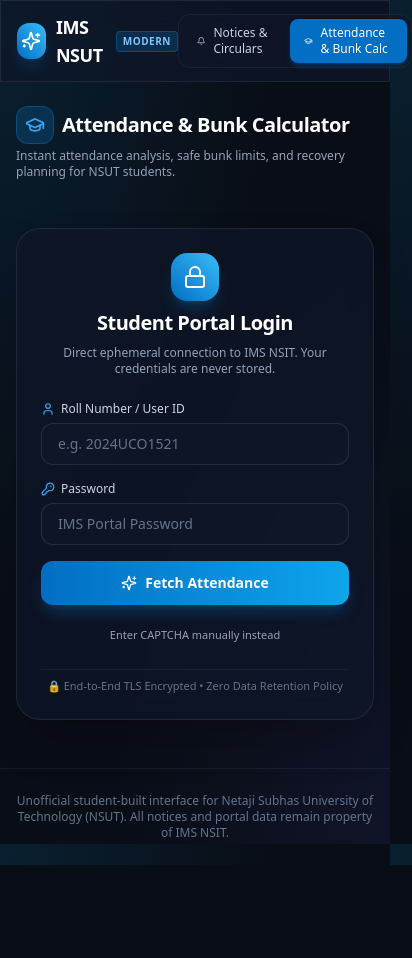
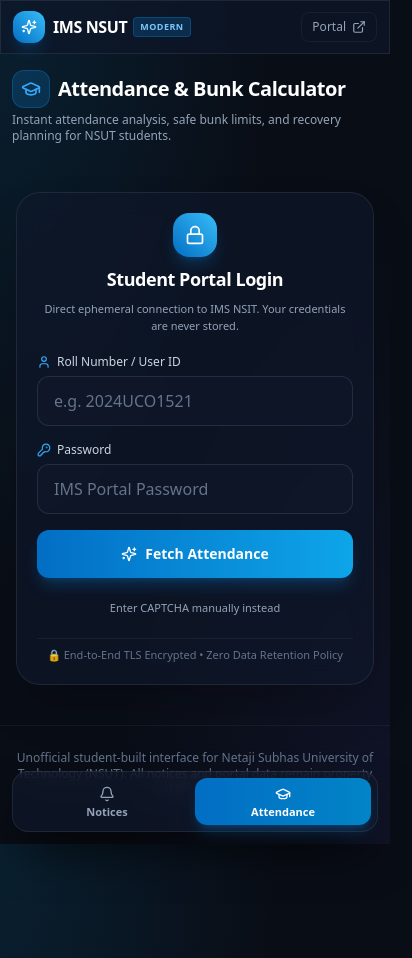
Before and after one commit to punitr2007/ims_app, a Next.js app: page /attendance in a window 390 px wide. Shown: the whole page, 412 px wide, since content can reach past the window. Before the commit the page ends 865 px from the top, so only its background shows below. Built offline with nearby package versions, Linux system fonts and the light colour scheme.

Commit message:
feat(mobile): add adaptive mobile layout, bottom navigation bar, and responsive touch controls

```diff
--- a/src/app/layout.tsx
+++ b/src/app/layout.tsx
@@ -1,4 +1,4 @@
-import type { Metadata } from 'next';
+import type { Metadata, Viewport } from 'next';
 import './globals.css';
 import { Navbar } from '@/components/layout/Navbar';
 
@@ -11,6 +11,14 @@
   },
 };
 
+export const viewport: Viewport = {
+  width: 'device-width',
+  initialScale: 1,
+  maximumScale: 5,
+  themeColor: '#030712',
+  colorScheme: 'dark',
+};
+
 export default function RootLayout({
   children,
 }: Readonly<{
@@ -21,16 +29,17 @@
       <head>
         <meta name="color-scheme" content="dark" />
         <meta name="darkreader-lock" content="" />
+        <meta name="theme-color" content="#030712" />
       </head>
-      <body className="antialiased min-h-screen flex flex-col justify-between" suppressHydrationWarning>
+      <body className="antialiased min-h-screen flex flex-col justify-between pb-20 md:pb-0" suppressHydrationWarning>
         <div>
           <Navbar />
-          <main className="max-w-7xl mx-auto px-4 sm:px-6 py-6 sm:py-8">
+          <main className="max-w-7xl mx-auto px-3 sm:px-6 py-4 sm:py-8">
             {children}
           </main>
         </div>
 
-        <footer className="border-t border-white/5 py-6 px-4 text-center text-xs text-slate-500 max-w-7xl mx-auto w-full">
+        <footer className="border-t border-white/5 py-6 px-4 text-center text-xs text-slate-500 max-w-7xl mx-auto w-full mb-14 md:mb-0">
           <p>
             Unofficial student-built interface for Netaji Subhas University of Technology (NSUT). All notices and portal data remain property of IMS NSIT.
           </p>
--- a/src/components/attendance/LoginForm.tsx
+++ b/src/components/attendance/LoginForm.tsx
@@ -117,15 +117,15 @@
   };
 
   return (
-    <div className="w-full max-w-md mx-auto">
-      <div className="glass-panel p-6 sm:p-8 rounded-3xl border border-white/10 shadow-2xl space-y-6">
+    <div className="w-full max-w-md mx-auto px-1 sm:px-0">
+      <div className="glass-panel p-5 sm:p-8 rounded-3xl border border-white/10 shadow-2xl space-y-5 sm:space-y-6">
         {/* Header */}
         <div className="text-center space-y-2">
-          <div className="w-12 h-12 rounded-2xl bg-gradient-to-tr from-brand-600 to-sky-400 flex items-center justify-center mx-auto shadow-lg shadow-brand-500/25">
-            <Lock className="w-6 h-6 text-white" />
+          <div className="w-11 h-11 sm:w-12 sm:h-12 rounded-2xl bg-gradient-to-tr from-brand-600 to-sky-400 flex items-center justify-center mx-auto shadow-lg shadow-brand-500/25">
+            <Lock className="w-5 h-5 sm:w-6 sm:h-6 text-white" />
           </div>
-          <h2 className="text-xl font-bold text-white tracking-tight">Student Portal Login</h2>
-          <p className="text-xs text-slate-400 max-w-xs mx-auto">
+          <h2 className="text-lg sm:text-xl font-bold text-white tracking-tight">Student Portal Login</h2>
+          <p className="text-[11px] sm:text-xs text-slate-400 max-w-xs mx-auto">
             Direct ephemeral connection to IMS NSIT. Your credentials are never stored.
           </p>
         </div>
@@ -151,7 +151,7 @@
               value={rollNumber}
               onChange={(e) => setRollNumber(e.target.value)}
               placeholder="e.g. 2024UCO1521"
-              className="w-full px-4 py-2.5 bg-slate-900/80 border border-white/10 rounded-xl text-slate-100 placeholder-slate-500 focus:outline-none focus:ring-2 focus:ring-brand-500/50 focus:border-brand-500 text-sm"
+              className="w-full px-4 py-3 sm:py-2.5 bg-slate-900/80 border border-white/10 rounded-xl text-slate-100 placeholder-slate-500 focus:outline-none focus:ring-2 focus:ring-brand-500/50 focus:border-brand-500 text-base sm:text-sm"
             />
           </div>
 
@@ -167,7 +167,7 @@
               value={password}
               onChange={(e) => setPassword(e.target.value)}
               placeholder="IMS Portal Password"
-              className="w-full px-4 py-2.5 bg-slate-900/80 border border-white/10 rounded-xl text-slate-100 placeholder-slate-500 focus:outline-none focus:ring-2 focus:ring-brand-500/50 focus:border-brand-500 text-sm"
+              className="w-full px-4 py-3 sm:py-2.5 bg-slate-900/80 border border-white/10 rounded-xl text-slate-100 placeholder-slate-500 focus:outline-none focus:ring-2 focus:ring-brand-500/50 focus:border-brand-500 text-base sm:text-sm"
             />
           </div>
 
@@ -179,9 +179,9 @@
                 <button
                   type="button"
                   onClick={handleFetchFreshCaptcha}
-                  className="text-[11px] text-slate-400 hover:text-white flex items-center gap-1 transition-colors"
+                  className="text-xs text-slate-400 hover:text-white flex items-center gap-1 transition-colors py-1 px-2 rounded-lg hover:bg-slate-800/60"
                 >
-                  <RefreshCw className="w-3 h-3" />
+                  <RefreshCw className="w-3.5 h-3.5" />
                   <span>Reload Image</span>
                 </button>
               </div>
@@ -202,7 +202,7 @@
                 value={captchaText}
                 onChange={(e) => setCaptchaText(e.target.value)}
                 placeholder="Enter characters from image"
-                className="w-full px-4 py-2.5 bg-slate-950 border border-brand-500/40 rounded-xl text-white placeholder-slate-500 focus:outline-none focus:ring-2 focus:ring-brand-500 text-center font-mono tracking-widest text-base font-bold uppercase"
+                className="w-full px-4 py-3 sm:py-2.5 bg-slate-950 border border-brand-500/40 rounded-xl text-white placeholder-slate-500 focus:outline-none focus:ring-2 focus:ring-brand-500 text-center font-mono tracking-widest text-lg sm:text-base font-bold uppercase"
               />
             </div>
           )}
@@ -211,7 +211,7 @@
           <button
             type="submit"
             disabled={loading}
-            className="w-full py-3 px-4 rounded-xl bg-gradient-to-r from-brand-600 to-sky-500 hover:from-brand-500 hover:to-sky-400 text-white font-semibold text-sm shadow-lg shadow-brand-500/25 transition-all flex items-center justify-center gap-2 disabled:opacity-50 disabled:cursor-not-allowed group"
+            className="w-full py-3.5 sm:py-3 px-4 rounded-xl bg-gradient-to-r from-brand-600 to-sky-500 hover:from-brand-500 hover:to-sky-400 text-white font-semibold text-sm shadow-lg shadow-brand-500/25 transition-all flex items-center justify-center gap-2 disabled:opacity-50 disabled:cursor-not-allowed group active:scale-[0.99]"
           >
             {loading ? (
               <>
--- a/src/components/layout/Navbar.tsx
+++ b/src/components/layout/Navbar.tsx
@@ -9,31 +9,33 @@
   const pathname = usePathname();
 
   const links = [
-    { href: '/', label: 'Notices & Circulars', icon: Bell },
-    { href: '/attendance', label: 'Attendance & Bunk Calc', icon: GraduationCap },
+    { href: '/', label: 'Notices & Circulars', shortLabel: 'Notices', icon: Bell },
+    { href: '/attendance', label: 'Attendance & Bunk Calc', shortLabel: 'Attendance', icon: GraduationCap },
   ];
 
   return (
-    <header className="sticky top-0 z-40 w-full glass-panel border-b border-white/10 px-4 py-3">
+    <>
+      {/* Desktop / Top Navbar */}
+      <header className="sticky top-0 z-40 w-full glass-panel border-b border-white/10 px-3 sm:px-6 py-2.5 sm:py-3">
         <div className="max-w-7xl mx-auto flex items-center justify-between">
           {/* Brand */}
-        <Link href="/" className="flex items-center gap-2.5 group">
-          <div className="w-9 h-9 rounded-xl bg-gradient-to-tr from-brand-600 to-sky-400 flex items-center justify-center shadow-lg shadow-brand-500/20 group-hover:scale-105 transition-transform">
-            <Sparkles className="w-5 h-5 text-white" />
+          <Link href="/" className="flex items-center gap-2 sm:gap-2.5 group shrink-0">
+            <div className="w-8 h-8 sm:w-9 sm:h-9 rounded-xl bg-gradient-to-tr from-brand-600 to-sky-400 flex items-center justify-center shadow-lg shadow-brand-500/20 group-hover:scale-105 transition-transform">
+              <Sparkles className="w-4 h-4 sm:w-5 sm:h-5 text-white" />
             </div>
             <div>
               <div className="flex items-center gap-1.5">
-              <span className="font-bold text-lg tracking-tight text-white">IMS NSUT</span>
-              <span className="text-[10px] uppercase tracking-wider font-semibold px-1.5 py-0.5 rounded bg-brand-500/20 text-brand-300 border border-brand-500/30">
+                <span className="font-bold text-base sm:text-lg tracking-tight text-white">IMS NSUT</span>
+                <span className="text-[9px] sm:text-[10px] uppercase tracking-wider font-semibold px-1.5 py-0.5 rounded bg-brand-500/20 text-brand-300 border border-brand-500/30">
                   Modern
                 </span>
               </div>
-            <p className="text-[11px] text-slate-400 hidden sm:block">Fast Notices Search & Attendance Dashboard</p>
+              <p className="text-[10px] sm:text-[11px] text-slate-400 hidden sm:block">Fast Notices Search & Attendance Dashboard</p>
             </div>
           </Link>
 
-        {/* Navigation Tabs */}
-        <nav className="flex items-center gap-1.5 bg-slate-900/60 p-1 rounded-xl border border-white/5">
+          {/* Desktop Navigation Tabs */}
+          <nav className="hidden sm:flex items-center gap-1.5 bg-slate-900/60 p-1 rounded-xl border border-white/5">
             {links.map(({ href, label, icon: Icon }) => {
               const isActive = pathname === href;
               return (
@@ -55,18 +57,42 @@
           </nav>
 
           {/* Portal Link */}
-        <div className="hidden md:flex items-center gap-3">
+          <div className="flex items-center gap-2">
             <a
               href="https://www.imsnsit.org/imsnsit/"
               target="_blank"
               rel="noopener noreferrer"
-            className="flex items-center gap-1.5 text-xs text-slate-400 hover:text-slate-200 transition-colors px-2.5 py-1.5 rounded-lg hover:bg-slate-800/40"
+              className="flex items-center gap-1.5 text-xs text-slate-400 hover:text-slate-200 transition-colors px-2.5 py-1.5 rounded-lg hover:bg-slate-800/40 border border-white/5 sm:border-transparent"
             >
-            <span>Official Portal</span>
+              <span className="hidden xs:inline">Official</span>
+              <span>Portal</span>
               <ExternalLink className="w-3.5 h-3.5" />
             </a>
           </div>
         </div>
       </header>
+
+      {/* Mobile Floating Bottom Navigation Bar */}
+      <nav className="sm:hidden fixed bottom-3 left-3 right-3 z-50 glass-panel bg-slate-950/90 backdrop-blur-xl border border-white/15 rounded-2xl p-1.5 shadow-2xl shadow-black/80 flex items-center justify-around">
+        {links.map(({ href, shortLabel, icon: Icon }) => {
+          const isActive = pathname === href;
+          return (
+            <Link
+              key={href}
+              href={href}
+              className={clsx(
+                'flex-1 flex flex-col items-center justify-center py-2 px-3 rounded-xl text-xs font-semibold transition-all gap-1 active:scale-95',
+                isActive
+                  ? 'bg-gradient-to-r from-brand-600 to-sky-600 text-white shadow-lg shadow-brand-500/25'
+                  : 'text-slate-400 hover:text-slate-200'
+              )}
+            >
+              <Icon className={clsx('w-4 h-4', isActive ? 'text-white' : 'text-slate-400')} />
+              <span className="text-[11px] leading-none">{shortLabel}</span>
+            </Link>
+          );
+        })}
+      </nav>
+    </>
   );
 }
```
Also changed, not shown: src/components/notices/NoticeModal.tsx (+17 -17 lines). Lines whose indentation alone changed are shown as unchanged.
